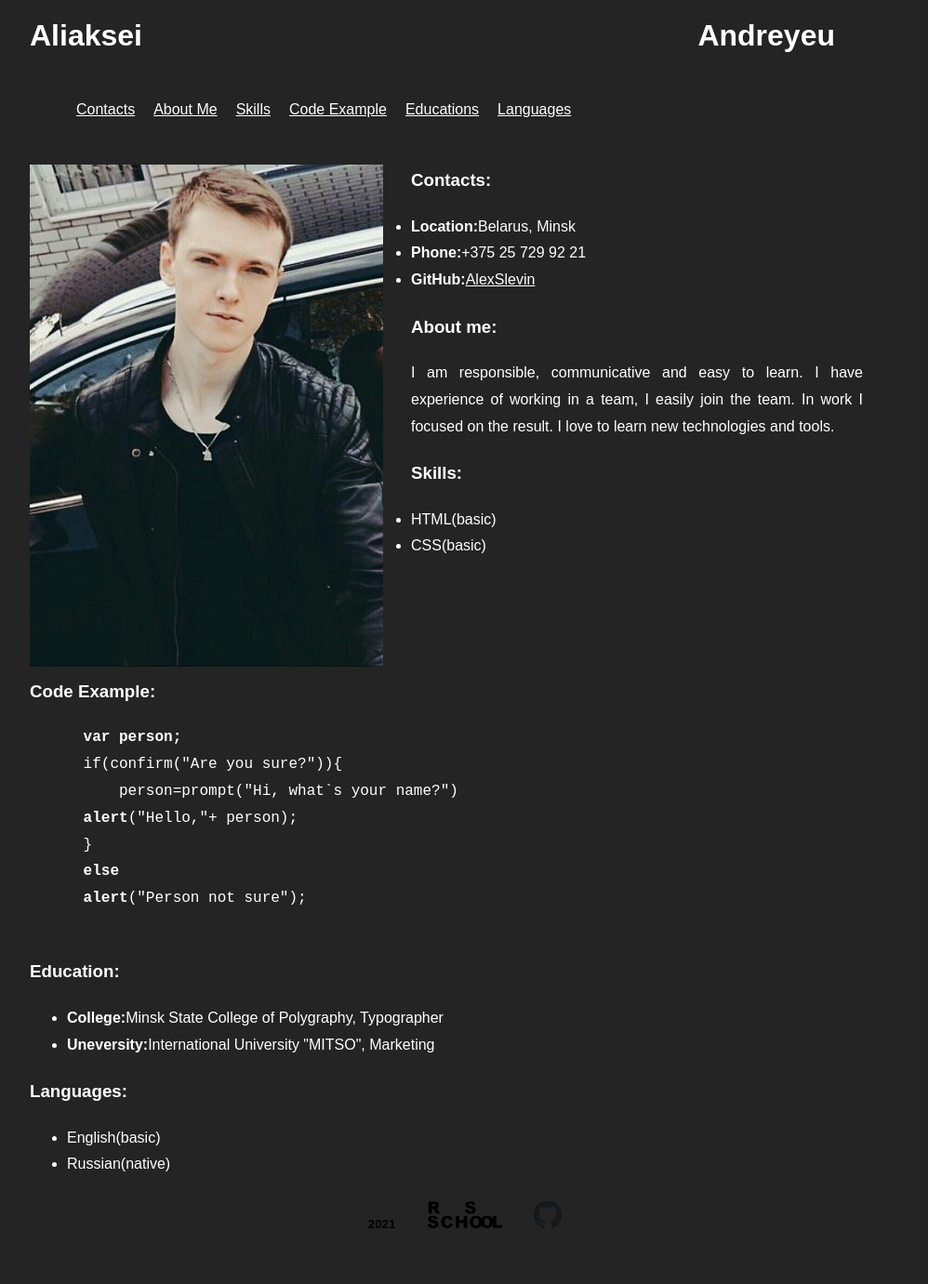
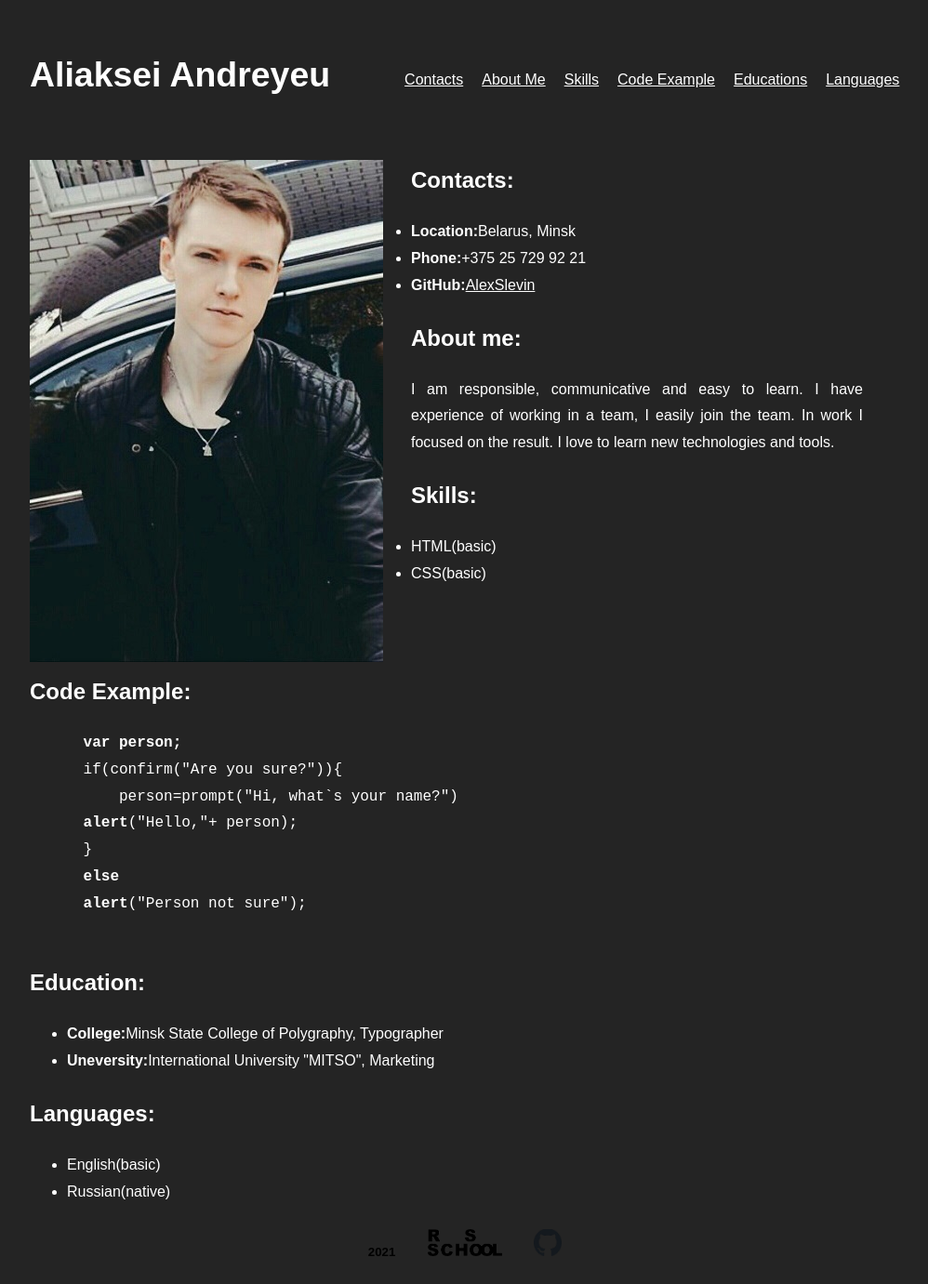
Before and after one commit to AlexSlevin/rsschool-cv, a plain HTML site: page index.html in a window 1280 px wide. Shown: the whole page at 93% size, without its empty margins (160-1158 px from the left). Before the commit the page ends 1351 px from the top, so only its background shows below. Drawn offline with Linux system fonts and the light colour scheme.

Commit message:
docs: modified index.html, style.css

```diff
--- a/index.html
+++ b/index.html
@@ -11,7 +11,7 @@
   <header class="header">
     <section>
       <nav class="nav">
-        <span class="name">Aliaksei Andreyeu</span>
+        <span class="name"><h1>Aliaksei Andreyeu</h1></span>
         <ul class="nav-list">
           <li class="nav-item"> <a class="href-color" href="#contacts" class="nav-link">Contacts</a></li>
           <li class="nav-item"> <a class="href-color" href="#about-me" class="nav-link">About Me</a></li>
@@ -29,7 +29,7 @@
     <img src="./assets/swysnaxP77M.jpg" alt="Aliaksei Andreyeu(photo)" class="avatar">
   </section>
   <section id="contacts">
-    <h3>Contacts:</h3>
+    <h2>Contacts:</h2>
     <ul>
       <li><b>Location:</b>Belarus, Minsk</li>
       <li><b>Phone:</b>+375 25 729 92 21</li>
@@ -37,11 +37,11 @@
     </ul>
   </section>
   <section id="about-me">
-    <h3>About me:</h3>
+    <h2>About me:</h2>
     <p>I am responsible, communicative and easy to learn. I have experience of working in a team, I easily join the team. In work I focused on the result. I love to learn new technologies and tools.</p>
   </section>
   <section id="skills">
-    <h3>Skills:</h3>
+    <h2>Skills:</h2>
   <ul>
     <li>HTML(basic)</li>
     <li>CSS(basic)</li>
@@ -50,7 +50,7 @@
 </div>
   <div class="after-image">
   <section id="code-example">
-    <h3>Code Example:</h3>
+    <h2>Code Example:</h2>
     <pre>
       <span class="big-text">var person;</span>
       if(confirm("Are you sure?")){
@@ -62,14 +62,14 @@
     </pre>
   </section>
   <section id="educations">
-    <h3>Education:</h3>
+    <h2>Education:</h2>
     <ul>
       <li><b>College:</b>Minsk State College of Polygraphy, Typographer</li>
       <li><b>Uneversity:</b>International University "MITSO", Marketing</li>
     </ul>
   </section>
   <section id="languages">
-    <h3>Languages:</h3>
+    <h2>Languages:</h2>
     <ul>
       <li>English(basic)</li>
       <li>Russian(native)</li>
--- a/style.css
+++ b/style.css
@@ -15,6 +15,11 @@
     display: inline-flex;
     padding-top: 10px;
     align-items: center;
+}
+
+.nav{
+    white-space: nowrap;
+    display: inline-flex;
 }
 
 .nav-list {
@@ -49,6 +54,7 @@
 }
 
 .name{
+    margin-right: 30px;
     font-size: 32px;
     margin-right: 30px;
     font-weight: bold;
```
